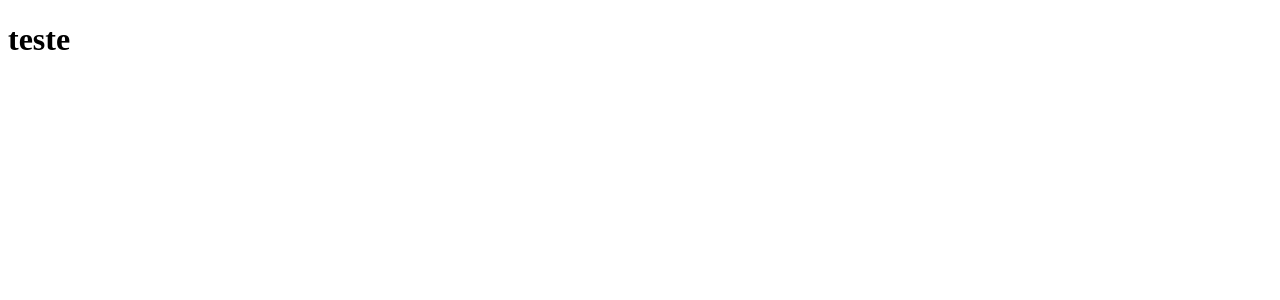
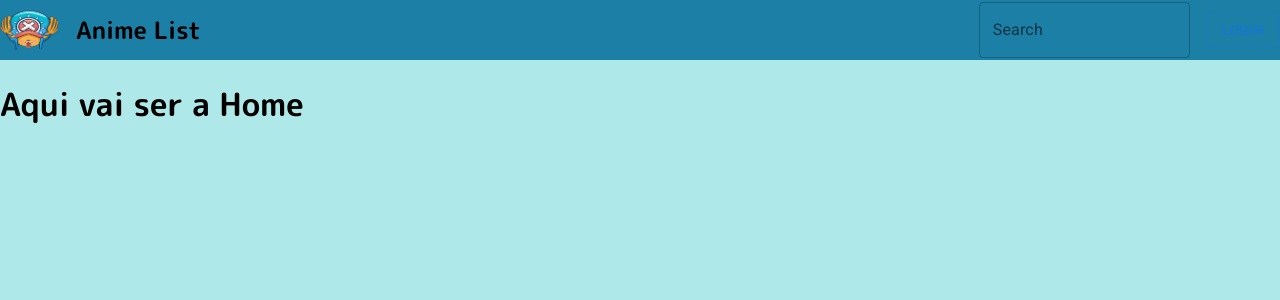
Before and after one commit to Danifeares/anime-list, a React (Vite) app: page / in a window 1280 px wide. Shown: the top 300 px of the page. Built offline with nearby package versions, Linux system fonts and the light colour scheme.

Commit message:
feat: criação de rotas iniciais

```diff
--- a/index.html
+++ b/index.html
@@ -1,13 +1,22 @@
 <!doctype html>
 <html lang="en">
+
 <head>
   <meta charset="UTF-8" />
   <link rel="icon" type="image/svg+xml" href="/favicon.png" />
   <meta name="viewport" content="width=device-width, initial-scale=1.0" />
+  <link rel="preconnect" href="https://fonts.googleapis.com">
+  <link rel="preconnect" href="https://fonts.gstatic.com" crossorigin>
+  <link href="https://fonts.googleapis.com/css2?family=M+PLUS+Rounded+1c:wght@400;500;700&display=swap"
+    rel="stylesheet">
+  <link rel="stylesheet" href="https://fonts.googleapis.com/css2?family=Roboto:wght@300;400;500;700&display=swap" />
+  <link rel="stylesheet" href="https://fonts.googleapis.com/icon?family=Material+Icons" />
   <title>Anime List</title>
 </head>
+
 <body>
   <div id="root"></div>
   <script type="module" src="/src/main.tsx"></script>
 </body>
+
 </html>
--- a/package.json
+++ b/package.json
@@ -10,6 +10,11 @@
     "preview": "vite preview"
   },
   "dependencies": {
+    "@emotion/react": "^11.11.4",
+    "@emotion/styled": "^11.11.5",
+    "@mui/icons-material": "^5.15.15",
+    "@mui/material": "^5.15.15",
+    "axios": "^1.6.8",
     "react": "^18.2.0",
     "react-dom": "^18.2.0",
     "react-router-dom": "^6.23.0",
--- a/src/App.tsx
+++ b/src/App.tsx
@@ -1,9 +1,17 @@
+import { BrowserRouter, Route, Routes } from "react-router-dom"
+import { GlobalStyle } from "./GlobalStyle"
+import { Home } from "./pages/Home"
+import { Navbar } from "./components/Navbar"
+
 function App() {
-
   return (
-    <>
-        <h1>teste</h1>
-    </>
+    <BrowserRouter>
+      <GlobalStyle />
+      <Navbar />
+      <Routes>
+        <Route path="/" element={<Home />} />
+      </Routes>
+    </BrowserRouter>
   )
 }
 
--- /dev/null
+++ b/src/GlobalStyle.tsx
@@ -0,0 +1,16 @@
+import { createGlobalStyle } from "styled-components";
+
+export const GlobalStyle = createGlobalStyle`
+  #root {
+    margin: 0;
+    padding: 0;
+  }
+  body {
+    margin: 0;
+    padding: 0;
+    font-family: "M PLUS Rounded 1c", sans-serif;
+    background-color: #AEE8E8;
+    min-height: 100vh;
+    width: 100%;
+  }
+`
--- /dev/null
+++ b/src/components/Navbar/index.tsx
@@ -0,0 +1,37 @@
+import styled from "styled-components"
+import icon from '/favicon.png';
+import { Button, TextField } from "@mui/material";
+
+const Nav = styled.nav`
+  background-color: #1C7FA6;
+  height: 60px;
+  width: 100%;
+  display: flex;
+  box-sizing: border-box;
+  justify-content: space-between;
+  align-items: center;
+  > div {
+    display: flex;
+    align-items: center;
+    gap: 16px;
+    > img {
+      height: 60px;
+      width: 60px;
+    }
+  }
+`
+
+export const Navbar = () => {
+  return (
+    <Nav>
+      <div>
+        <img src={icon} />
+        <h1>Anime List</h1>
+      </div>
+      <div>
+        <TextField id="outlined-basic" label="Search" variant="outlined" />
+        <Button variant="outlined">Login</Button>
+      </div>
+    </Nav>
+  )
+}
--- /dev/null
+++ b/src/http/index.ts
@@ -0,0 +1,5 @@
+import axios from "axios";
+
+export const http = axios.create({
+  baseURL: 'https://api.jikan.moe/v4'
+});
--- /dev/null
+++ b/src/pages/Home/index.tsx
@@ -0,0 +1,5 @@
+export const Home = () => {
+  return (
+    <h1>Aqui vai ser a Home</h1>
+  )
+}
```
Also changed, not shown: 1 other file (tests, documents, lock files or other folders). Lines whose indentation alone changed are shown as unchanged.
